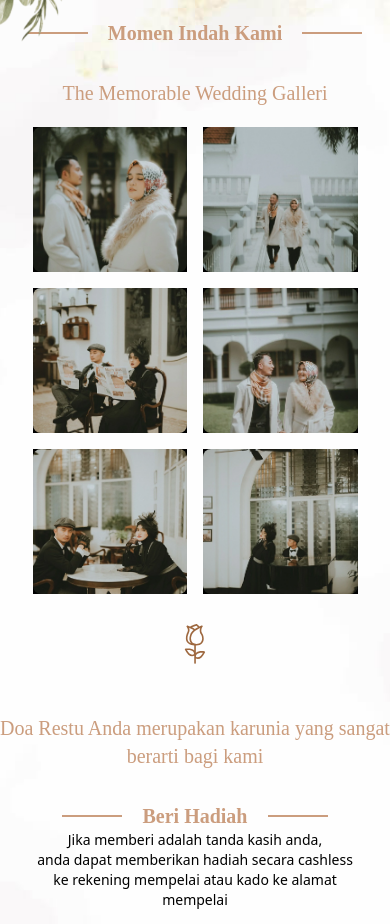
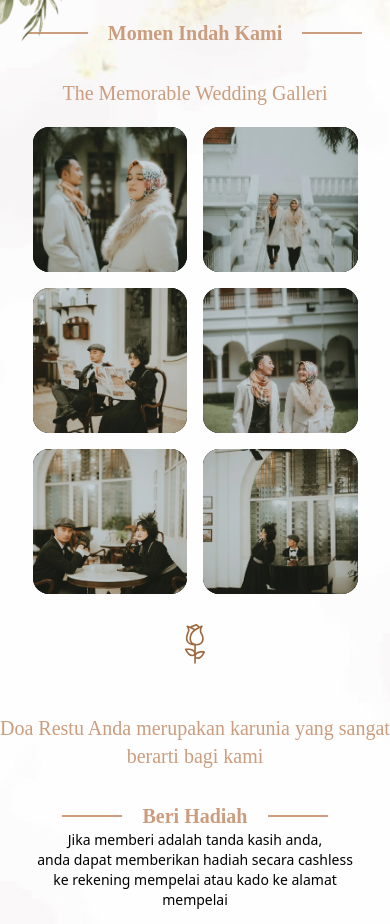
Before and after one commit to RezalMaksmi/website-invitation, a plain HTML site: page index.html in a window 390 px wide. Shown: the part 3820-4744 px from the top of the page. Drawn offline with nearby package versions, Linux system fonts and the light colour scheme; a web font is replaced by a local one.

Commit message:
add border lengkung

```diff
--- a/index.html
+++ b/index.html
@@ -222,8 +222,8 @@
                 <!-- galery -->
                 <div class="md:w-9/12 w-10/12 mx-auto mt-5 mb-10">
                     <div class="grid grid-cols-2 md:grid-cols-3 gap-4">
-                        <div class="md:h-[247px] h-[145px] bg-black">
-                            <img class="h-full w-full rounded-lg object-cover object-center hover:opacity-60 hover:cursor-pointer" src="./assets/image/galery/picture-1.webp" alt="" onclick="tampilkan()">
+                        <div class="md:h-[247px] h-[145px] bg-black rounded-2xl">
+                            <img class="h-full w-full rounded-2xl object-cover object-center hover:opacity-60 hover:cursor-pointer" src="./assets/image/galery/picture-1.webp" alt="" onclick="tampilkan()">
 
                             <div class="ful hidden top-0 left-0 bottom-0 right-0 fixed z-50 cursor-pointer bg-rgba" id="picture-1">
                                 <nav class="flex items-center justify-end gap-5 mr-6 mt-4">
@@ -244,8 +244,8 @@
                                 </nav>
                             </div>
                         </div>
-                        <div class="md:h-[247px] h-[145px] bg-black">
-                            <img class="h-full w-full rounded-lg object-cover object-center hover:opacity-60 hover:cursor-pointer" src="./assets/image/galery/picture-2.webp" alt="" onclick="tampilkan()">
+                        <div class="md:h-[247px] h-[145px] bg-black rounded-2xl">
+                            <img class="h-full w-full rounded-2xl object-cover object-center hover:opacity-60 hover:cursor-pointer" src="./assets/image/galery/picture-2.webp" alt="" onclick="tampilkan()">
 
                             <div class="ful hidden top-0 left-0 bottom-0 right-0 fixed z-50 cursor-pointer bg-rgba" id="picture-2">
                                 <nav class="flex items-center justify-end gap-5 mr-6 mt-4">
@@ -265,8 +265,8 @@
                                 </nav>
                             </div>
                         </div>
-                        <div class="md:h-[247px] h-[145px] bg-black">
-                            <img class="h-full w-full rounded-lg object-cover object-center hover:opacity-60 hover:cursor-pointer" src="./assets/image/galery/picture-3.webp" alt="" onclick="tampilkan()">
+                        <div class="md:h-[247px] h-[145px] bg-black rounded-2xl">
+                            <img class="h-full w-full rounded-2xl object-cover object-center hover:opacity-60 hover:cursor-pointer" src="./assets/image/galery/picture-3.webp" alt="" onclick="tampilkan()">
 
                             <div class="ful hidden top-0 left-0 bottom-0 right-0 fixed z-50 cursor-pointer bg-rgba" id="picture-3">
                                 <nav class="flex items-center justify-end gap-5 mr-6 mt-4">
@@ -286,8 +286,8 @@
                                 </nav>
                             </div>
                         </div>
-                        <div class="md:h-[247px] h-[145px] bg-black">
-                            <img class="h-full w-full rounded-lg object-cover object-center hover:opacity-60 hover:cursor-pointer" src="./assets/image/galery/picture-4.webp" alt="" onclick="tampilkan()">
+                        <div class="md:h-[247px] h-[145px] bg-black rounded-2xl">
+                            <img class="h-full w-full rounded-2xl object-cover object-center hover:opacity-60 hover:cursor-pointer" src="./assets/image/galery/picture-4.webp" alt="" onclick="tampilkan()">
 
                             <div class="ful hidden top-0 left-0 bottom-0 right-0 fixed z-50 cursor-pointer bg-rgba" id="picture-4">
                                 <nav class="flex items-center justify-end gap-5 mr-6 mt-4">
@@ -307,8 +307,8 @@
                                 </nav>
                             </div>
                         </div>
-                        <div class="md:h-[247px] h-[145px] bg-black">
-                            <img class="h-full w-full rounded-lg object-cover object-center hover:opacity-60 hover:cursor-pointer" src="./assets/image/galery/picture-5.webp" alt="" onclick="tampilkan()">
+                        <div class="md:h-[247px] h-[145px] bg-black rounded-2xl">
+                            <img class="h-full w-full rounded-2xl object-cover object-center hover:opacity-60 hover:cursor-pointer" src="./assets/image/galery/picture-5.webp" alt="" onclick="tampilkan()">
 
                             <div class="ful hidden top-0 left-0 bottom-0 right-0 fixed z-50 cursor-pointer bg-rgba" id="picture-5">
                                 <nav class="flex items-center justify-end gap-5 mr-6 mt-4">
@@ -328,8 +328,8 @@
                                 </nav>
                             </div>
                         </div>
-                        <div class="md:h-[247px] h-[145px] bg-black">
-                            <img class="h-full w-full rounded-lg object-cover object-center hover:opacity-60 hover:cursor-pointer" src="./assets/image/galery/picture-6.webp" alt="" onclick="tampilkan()">
+                        <div class="md:h-[247px] h-[145px] bg-black rounded-2xl">
+                            <img class="h-full w-full rounded-2xl object-cover object-center hover:opacity-60 hover:cursor-pointer" src="./assets/image/galery/picture-6.webp" alt="" onclick="tampilkan()">
 
                             <div class="ful hidden top-0 left-0 bottom-0 right-0 fixed z-50 cursor-pointer bg-rgba" id="picture-6">
                                 <nav class="flex items-center justify-end gap-5 mr-6 mt-4">
```
